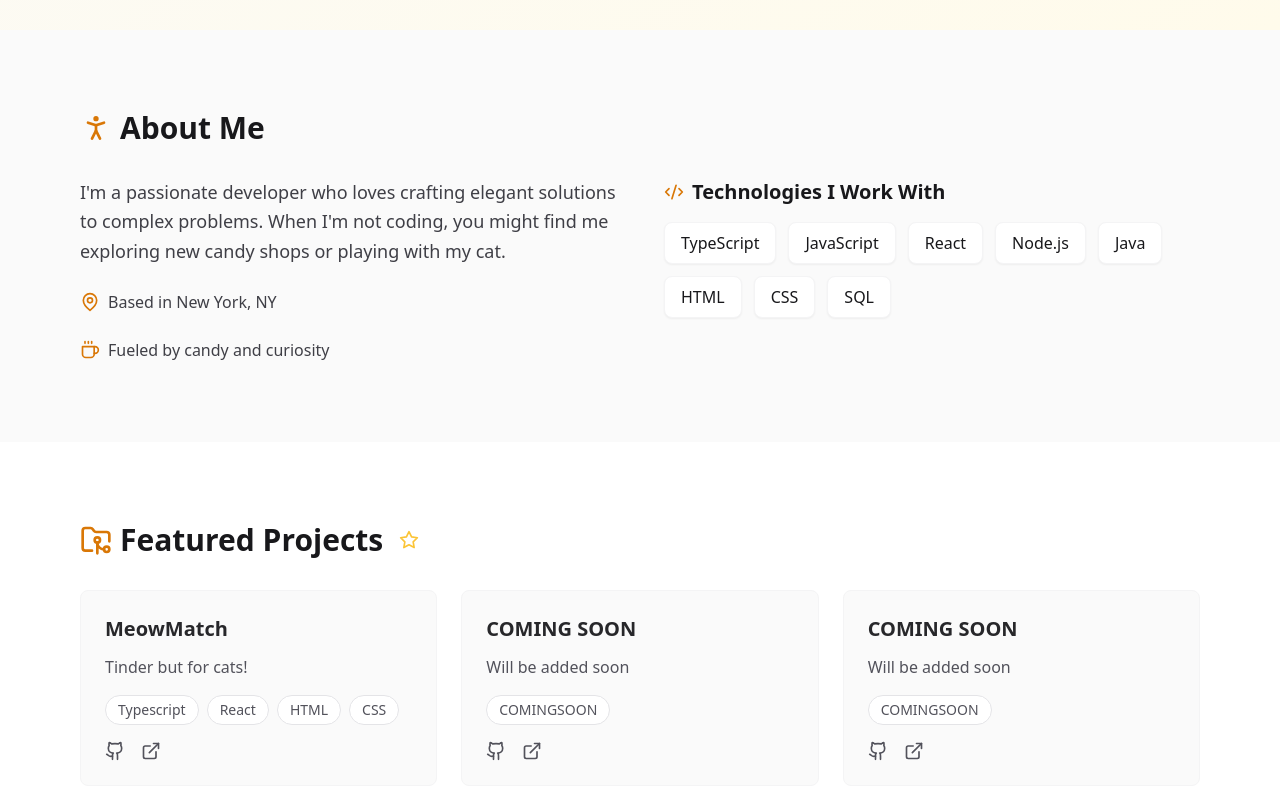
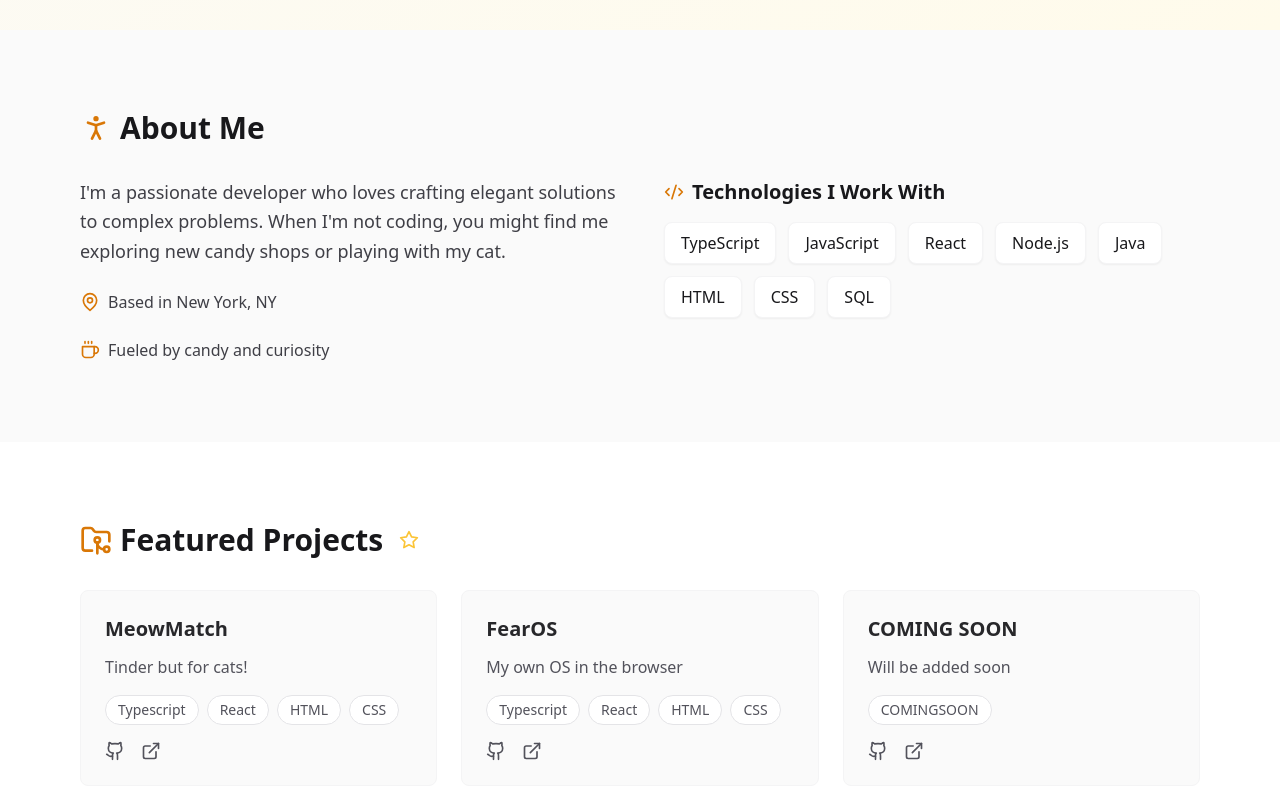
Before and after one commit to Fear-Itself/portfolio, a React (Vite) app: page / in a window 1280 px wide. Shown: the part 770-1570 px from the top of the page. Built offline with nearby package versions, Linux system fonts and the light colour scheme.

Commit message:
Update Projects.tsx

```diff
--- a/src/components/Projects.tsx
+++ b/src/components/Projects.tsx
@@ -10,11 +10,11 @@ const projects = [
     live: "https://meowmatch.netlify.app/"
   },
   {
-    title: "COMING SOON",
-    description: "Will be added soon",
-    tech: ["COMINGSOON"],
-    github: "#",
-    live: "#"
+    title: "FearOS",
+    description: "My own OS in the browser",
+    tech: ["Typescript", "React", "HTML", "CSS"],
+    github: "https://github.com/Fear-Itself/fearos",
+    live: "https://fearos.netlify.app/"
   },
   {
     title: "COMING SOON",
```
